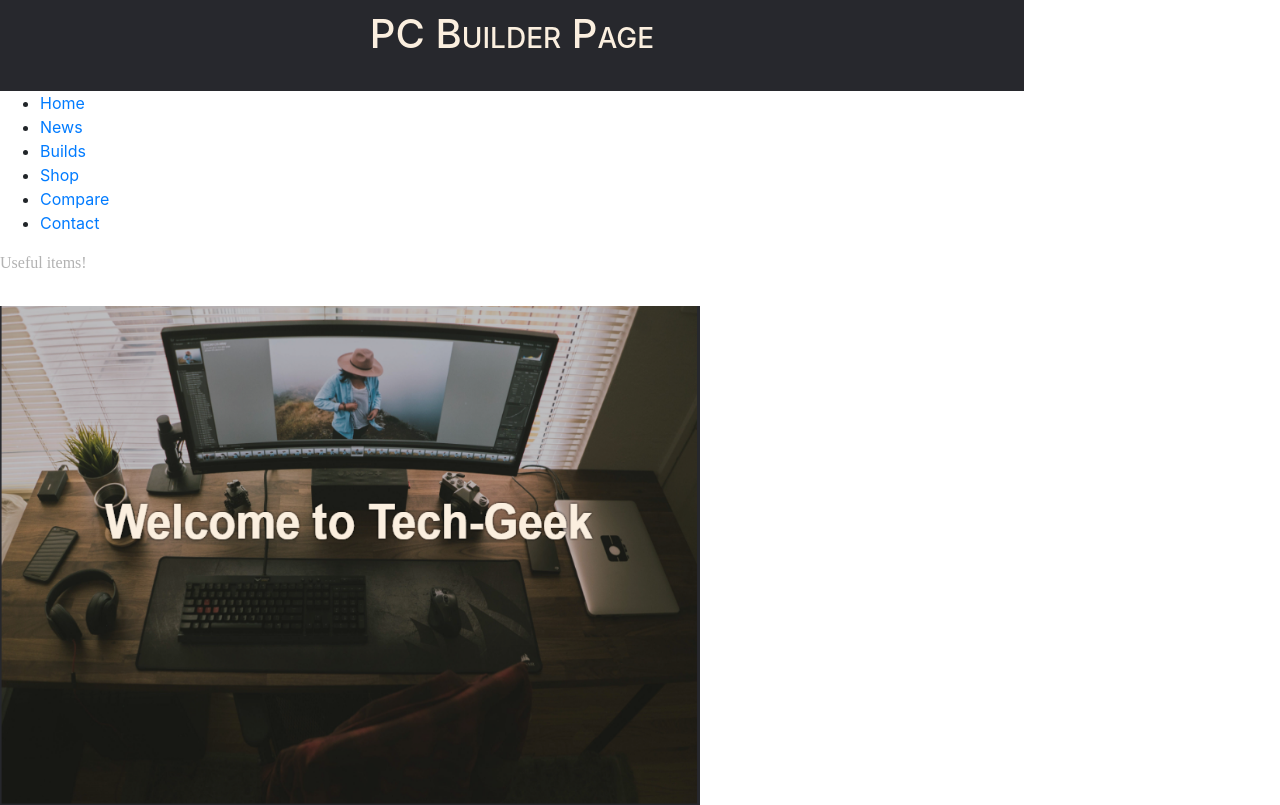
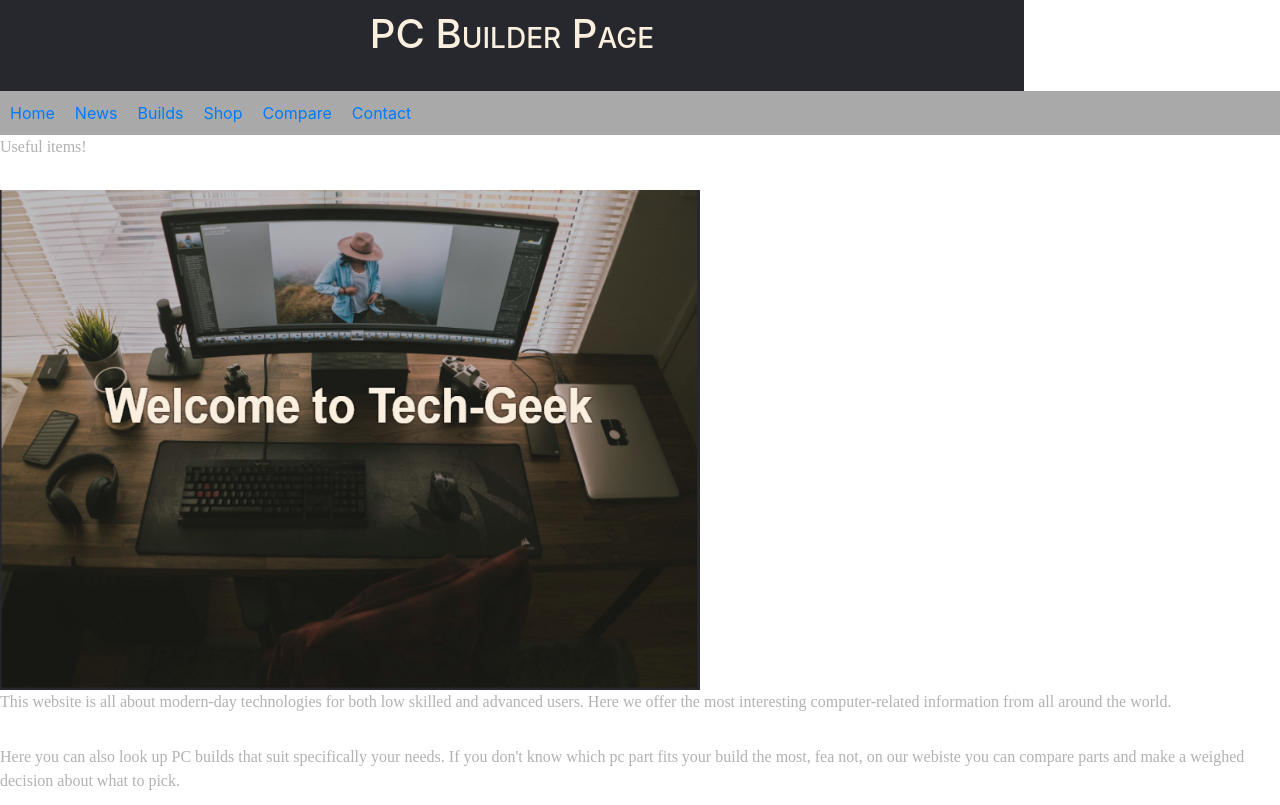
Before and after one commit to anniks2010/PC_Builder_Project, a PHP site: page / in a window 1280 px wide. Shown: the top 805 px of the page. Run offline with PHP 8.4, Linux system fonts and the light colour scheme.

Commit message:
add nav kujundis

```diff
--- a/style/style.css
+++ b/style/style.css
@@ -68,6 +68,37 @@ body{
     width: 100%;
     clear: both;
 }
+
+/*NAV*/
+nav li{
+
+    float: left;
+}
+
+nav li a{
+
+    display: inline-block;
+    text-align: center;
+    padding: 10px;
+    text-decoration: none;
+
+}
+
+nav ul{
+
+    list-style-type: none;
+    margin: 0;
+    padding: 0;
+    background-color: darkgrey;
+    overflow: hidden;
+
+}
+
+nav li a:hover{
+
+    background-color:#40E0D0;
+
+}
 /* OTEHR APPRIBUTES - Saate sia edasi lisada */
 
 
```
